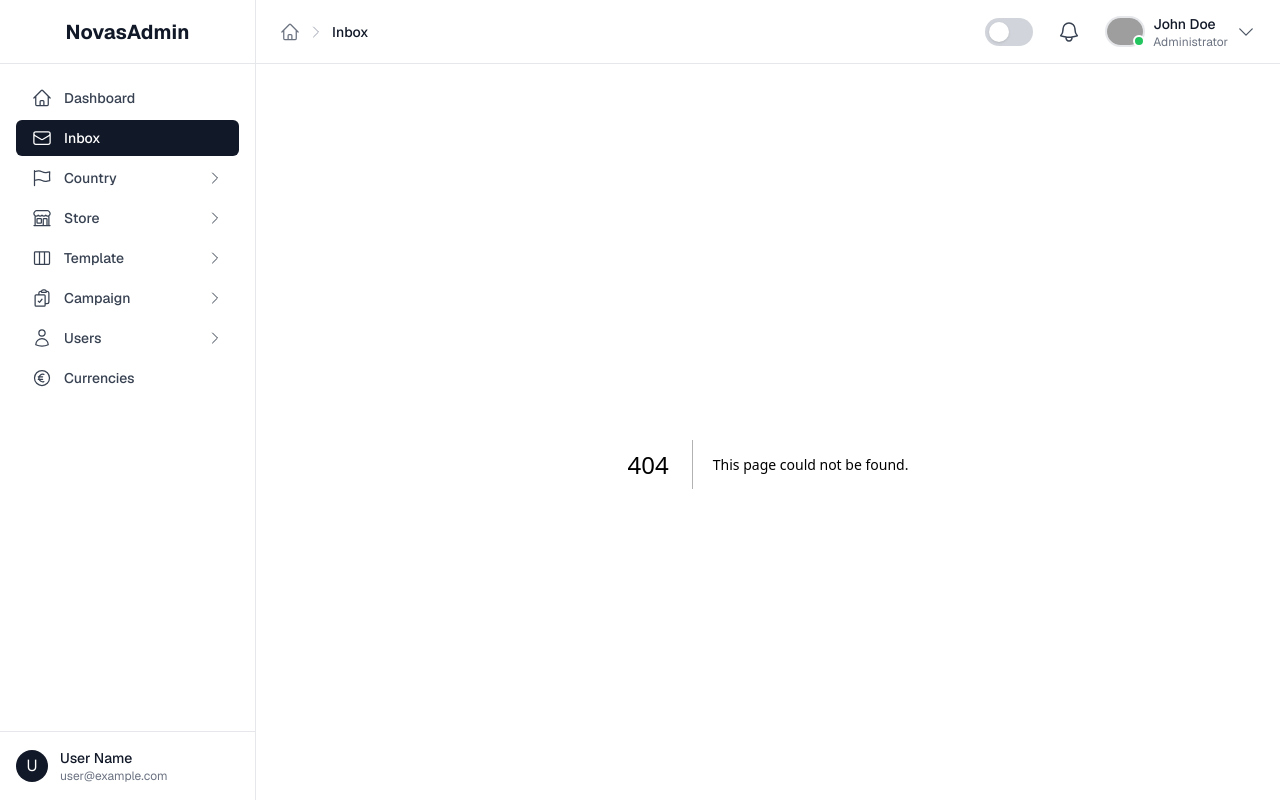
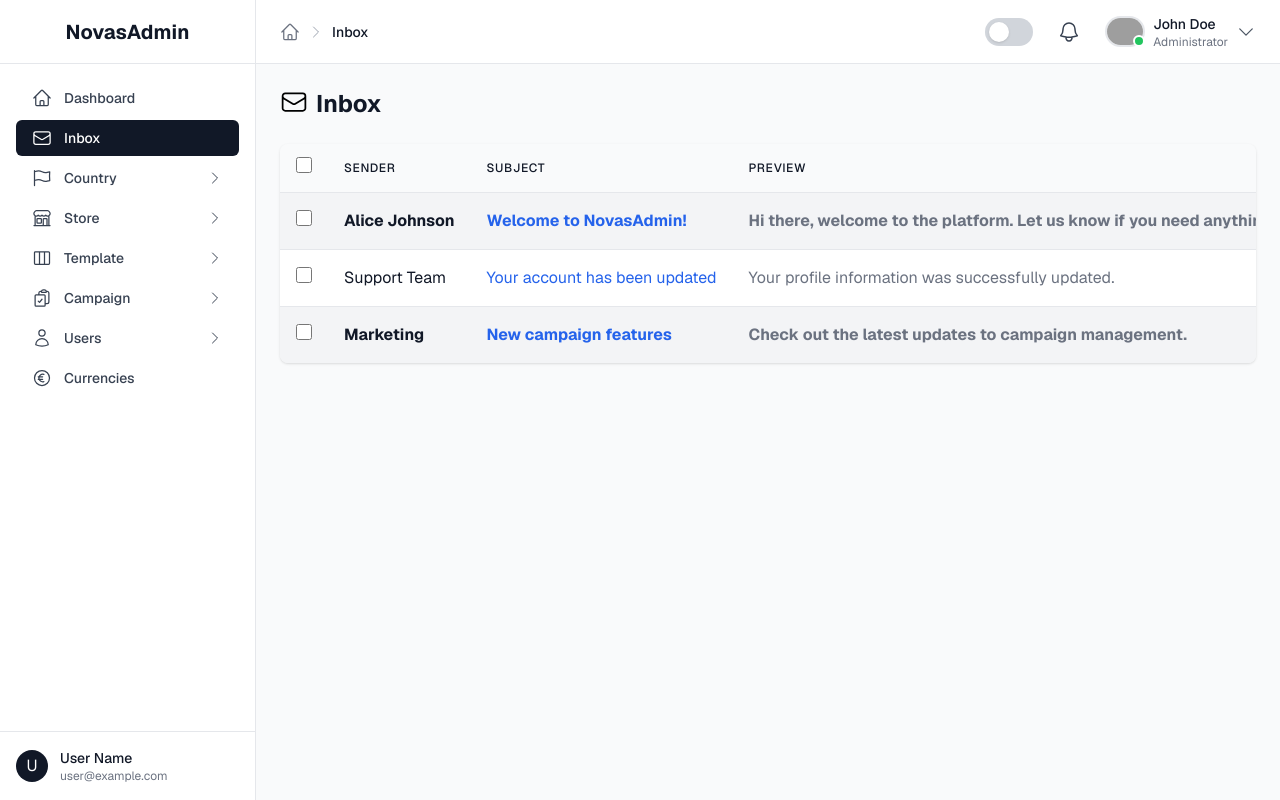
Before and after one commit to einfoengine/novasadmin, a Next.js app: page /inbox in a window 1280 px wide. Before the commit this address had no page. Built offline with nearby package versions, Linux system fonts and the light colour scheme; grey boxes are pictures that could not be loaded.

Commit message:
Inbox in progress

```diff
--- /dev/null
+++ b/src/app/inbox/[id]/page.tsx
@@ -0,0 +1,85 @@
+"use client";
+
+import { useRouter } from "next/navigation";
+import { EnvelopeIcon, StarIcon } from "@heroicons/react/24/outline";
+
+interface Message {
+  id: number;
+  sender: string;
+  subject: string;
+  preview: string;
+  date: string;
+  unread: boolean;
+  starred: boolean;
+}
+
+const mockMessages: Message[] = [
+  {
+    id: 1,
+    sender: "Alice Johnson",
+    subject: "Welcome to NovasAdmin!",
+    preview: "Hi there, welcome to the platform. Let us know if you need anything!",
+    date: "2025-05-16",
+    unread: true,
+    starred: false,
+  },
+  {
+    id: 2,
+    sender: "Support Team",
+    subject: "Your account has been updated",
+    preview: "Your profile information was successfully updated.",
+    date: "2025-05-15",
+    unread: false,
+    starred: true,
+  },
+  {
+    id: 3,
+    sender: "Marketing",
+    subject: "New campaign features",
+    preview: "Check out the latest updates to campaign management.",
+    date: "2025-05-14",
+    unread: true,
+    starred: false,
+  },
+];
+
+export default function MessageDetailPage({ params }: { params: { id: string } }) {
+  const router = useRouter();
+  const message = mockMessages.find((msg) => msg.id === Number(params.id));
+
+  if (!message) {
+    return (
+      <div className="min-h-screen flex items-center justify-center text-gray-500">
+        Message not found.
+      </div>
+    );
+  }
+
+  return (
+    <div className="min-h-screen bg-gray-50 p-6">
+      <div className="max-w-2xl mx-auto bg-white shadow rounded-lg p-8">
+        <button
+          onClick={() => router.back()}
+          className="mb-4 text-blue-600 hover:underline text-sm"
+        >
+          &larr; Back to Inbox
+        </button>
+        <div className="flex items-center gap-2 mb-2">
+          <EnvelopeIcon className="h-6 w-6 text-gray-700" />
+          <span className="font-semibold text-lg text-gray-900">{message.subject}</span>
+          {message.unread && <span className="ml-2 px-2 py-0.5 text-xs bg-blue-100 text-blue-700 rounded">Unread</span>}
+        </div>
+        <div className="mb-4 text-gray-700">
+          <span className="font-medium">From:</span> {message.sender}
+        </div>
+        <div className="mb-6 text-gray-700">
+          {message.preview}
+        </div>
+        <div className="flex gap-2">
+          <StarIcon className={`h-5 w-5 ${message.starred ? "text-yellow-400" : "text-gray-400"}`} fill={message.starred ? "#facc15" : "none"} />
+          <span className="text-xs text-gray-400">{message.date}</span>
+        </div>
+      </div>
+    </div>
+  );
+}
--- /dev/null
+++ b/src/app/inbox/page.tsx
@@ -0,0 +1,210 @@
+"use client";
+
+import Link from "next/link";
+import { useState, useEffect } from "react";
+import { useRouter } from "next/navigation";
+import { EnvelopeIcon, StarIcon, TrashIcon, ArchiveBoxIcon, CheckCircleIcon } from "@heroicons/react/24/outline";
+
+interface Message {
+  id: number;
+  sender: string;
+  subject: string;
+  preview: string;
+  date: string;
+  unread: boolean;
+  starred: boolean;
+}
+
+const mockMessages: Message[] = [
+  {
+    id: 1,
+    sender: "Alice Johnson",
+    subject: "Welcome to NovasAdmin!",
+    preview: "Hi there, welcome to the platform. Let us know if you need anything!",
+    date: "2025-05-16",
+    unread: true,
+    starred: false,
+  },
+  {
+    id: 2,
+    sender: "Support Team",
+    subject: "Your account has been updated",
+    preview: "Your profile information was successfully updated.",
+    date: "2025-05-15",
+    unread: false,
+    starred: true,
+  },
+  {
+    id: 3,
+    sender: "Marketing",
+    subject: "New campaign features",
+    preview: "Check out the latest updates to campaign management.",
+    date: "2025-05-14",
+    unread: true,
+    starred: false,
+  },
+];
+
+export default function InboxPage() {
+  const [messages, setMessages] = useState<Message[]>(mockMessages);
+  const [selectedIds, setSelectedIds] = useState<number[]>([]);
+  const [darkMode, setDarkMode] = useState(false);
+
+  useEffect(() => {
+    if (typeof window !== "undefined") {
+      const userPref = localStorage.getItem("theme");
+      const systemPref = window.matchMedia("(prefers-color-scheme: dark)").matches;
+      if (userPref === "dark" || (!userPref && systemPref)) {
+        setDarkMode(true);
+        document.documentElement.classList.add("dark");
+      } else {
+        setDarkMode(false);
+        document.documentElement.classList.remove("dark");
+      }
+    }
+  }, []);
+
+  const handleStar = (id: number) => {
+    setMessages((msgs) =>
+      msgs.map((msg) =>
+        msg.id === id ? { ...msg, starred: !msg.starred } : msg
+      )
+    );
+  };
+
+  const handleSelect = (id: number) => {
+    setSelectedIds((prev) =>
+      prev.includes(id) ? prev.filter((sid) => sid !== id) : [...prev, id]
+    );
+  };
+
+  const handleDelete = () => {
+    setMessages((msgs) => msgs.filter((msg) => !selectedIds.includes(msg.id)));
+    setSelectedIds([]);
+  };
+
+  const handleMarkRead = () => {
+    setMessages((msgs) =>
+      msgs.map((msg) =>
+        selectedIds.includes(msg.id) ? { ...msg, unread: false } : msg
+      )
+    );
+    setSelectedIds([]);
+  };
+
+  const handleArchive = () => {
+    setMessages((msgs) => msgs.filter((msg) => !selectedIds.includes(msg.id)));
+    setSelectedIds([]);
+  };
+
+  const router = useRouter();
+
+  return (
+    <div className={darkMode ? "min-h-screen bg-gray-900 text-white" : "min-h-screen bg-gray-50 text-gray-900"}>
+      <div className="p-6">
+        <div className="flex items-center justify-between mb-6">
+          <div className="flex items-center-top gap-2">
+            <h1 className="text-2xl font-bold flex gap-2">
+              <EnvelopeIcon className="h-7 w-7 text-black" /> Inbox
+            </h1>
+          </div>
+          <div className="flex items-center gap-2">
+            {selectedIds.length > 0 && (
+              <>
+                <button
+                  onClick={handleDelete}
+                  className="p-2 rounded hover:bg-red-100 text-red-600"
+                  aria-label="Delete"
+                >
+                  <TrashIcon className="h-5 w-5" />
+                </button>
+                <button
+                  onClick={handleArchive}
+                  className="p-2 rounded hover:bg-gray-200 text-gray-600"
+                  aria-label="Archive"
+                >
+                  <ArchiveBoxIcon className="h-5 w-5" />
+                </button>
+              </>
+            )}
+          </div>
+        </div>
+        <div className="bg-white dark:bg-gray-800 shadow rounded-lg overflow-x-auto">
+          <table className="min-w-full divide-y divide-gray-200 dark:divide-gray-700">
+            <thead className="bg-gray-50 dark:bg-gray-900">
+              <tr>
+                <th className="px-4 py-3">
+                  <input
+                    type="checkbox"
+                    checked={selectedIds.length === messages.length && messages.length > 0}
+                    onChange={(e) =>
+                      setSelectedIds(e.target.checked ? messages.map((m) => m.id) : [])
+                    }
+                  />
+                </th>
+                <th className="px-4 py-3 text-left text-xs font-medium uppercase tracking-wider">
+                  Sender
+                </th>
+                <th className="px-4 py-3 text-left text-xs font-medium uppercase tracking-wider">
+                  Subject
+                </th>
+                <th className="px-4 py-3 text-left text-xs font-medium uppercase tracking-wider">
+                  Preview
+                </th>
+                <th className="px-4 py-3 text-left text-xs font-medium uppercase tracking-wider">
+                  Date
+                </th>
+              </tr>
+            </thead>
+            <tbody className="divide-y divide-gray-200 dark:divide-gray-700">
+              {messages.map((msg) => (
+                <tr
+                  key={msg.id}
+                  className={`hover:bg-gray-50 dark:hover:bg-gray-700 cursor-pointer ${
+                    msg.unread ? "font-bold bg-gray-100 dark:bg-gray-900" : ""
+                  }`}
+                >
+                  <td className="px-4 py-4">
+                    <input
+                      type="checkbox"
+                      checked={selectedIds.includes(msg.id)}
+                      onChange={() => handleSelect(msg.id)}
+                      onClick={(e) => e.stopPropagation()}
+                    />
+                  </td>
+                  <td className="px-4 py-4 whitespace-nowrap">
+                    <span className="text-gray-900 dark:text-gray-100">{msg.sender}</span>
+                  </td>
+                  <td className="px-4 py-4 whitespace-nowrap">
+                    <span
+                      className="text-blue-600 dark:text-blue-400 hover:underline cursor-pointer"
+                      onClick={() => router.push(`/inbox/${msg.id}`)}
+                    >
+                      {msg.subject}
+                    </span>
+                  </td>
+                  <td className="px-4 py-4 whitespace-nowrap text-gray-500 dark:text-gray-300">
+                    <span
+                      className="hover:underline cursor-pointer"
+                      onClick={() => router.push(`/inbox/${msg.id}`)}
+                    >
+                      {msg.preview}
+                    </span>
+                  </td>
+                  <td className="px-4 py-4 whitespace-nowrap text-xs text-gray-400 dark:text-gray-400">
+                    {msg.date}
+                  </td>
+                </tr>
+              ))}
+            </tbody>
+          </table>
+          {messages.length === 0 && (
+            <div className="p-8 text-center text-gray-500 dark:text-gray-400">
+              No messages.
+            </div>
+          )}
+        </div>
+      </div>
+    </div>
+  );
+}
```
